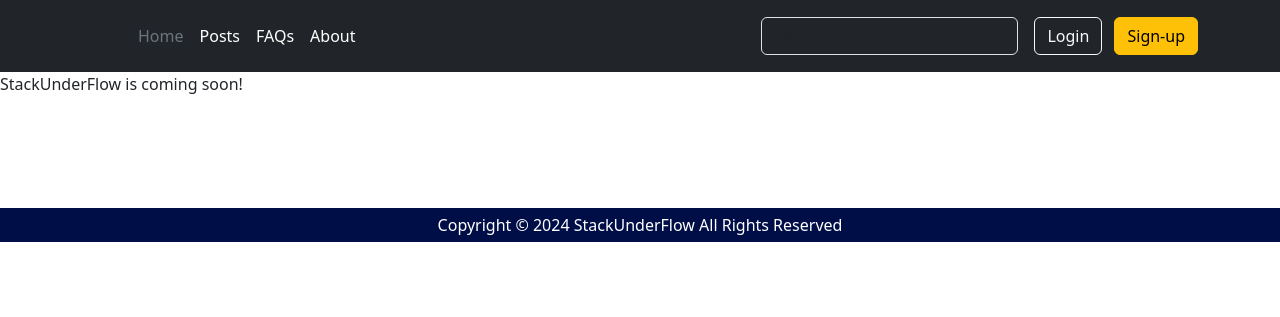
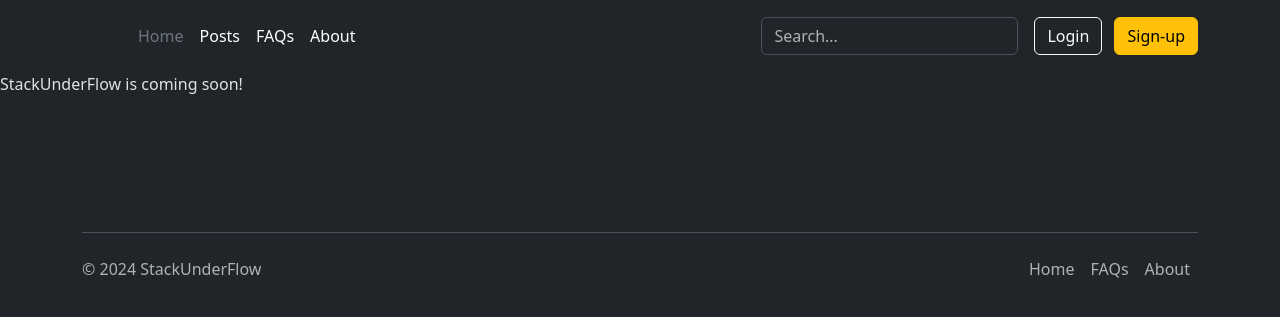
Before and after one commit to Ocean48/stackunderflow, a PHP site: page /faqs.php in a window 1280 px wide. Shown: the top 317 px of the page. Run offline with PHP 8.4, Linux system fonts and the light colour scheme; a stand-in replaces the project's code that opens the database connection; some libraries are stand-ins or nearby versions.

Commit message:
Header and Footer UI update

```diff
--- a/css/style.css
+++ b/css/style.css
@@ -25,12 +25,12 @@
     padding: 10px;
 }
 
-footer {
+/* footer {
     background-color: #000e48;
     color: #ffffff;
     text-align: center;
-}
-
+} */
+/*
 footer #copyright {
     padding: 5px 0px;
-}
+} */
--- a/h_f/footer.php
+++ b/h_f/footer.php
@@ -1,10 +1,26 @@
-<footer>
-    <p id="copyright">Copyright &copy;
-        <script>
-            document.write(new Date().getFullYear())
-        </script> StackUnderFlow All Rights Reserved
-    </p>
-</footer>
+<div class="container">
+    <footer class="d-flex flex-wrap justify-content-between align-items-center py-3 my-4 border-top">
+        <p class="col-md-4 mb-0 text-body-secondary">&copy;
+            <script>
+                document.write(new Date().getFullYear())
+            </script> StackUnderFlow
+        </p>
+
+        <a href="/" class="col-md-4 d-flex align-items-center justify-content-center mb-3 mb-md-0 me-md-auto link-body-emphasis text-decoration-none">
+            <svg class="bi me-2" width="40" height="32">
+                <use xlink:href="#bootstrap"></use>
+            </svg>
+        </a>
+
+        <ul class="nav col-md-4 justify-content-end">
+            <li class="nav-item"><a href="index.php" class="nav-link px-2 text-body-secondary">Home</a></li>
+            <!-- <li class="nav-item"><a href="#" class="nav-link px-2 text-body-secondary">Features</a></li> -->
+            <li class="nav-item"><a href="faqs.php" class="nav-link px-2 text-body-secondary">FAQs</a></li>
+            <li class="nav-item"><a href="about.php" class="nav-link px-2 text-body-secondary">About</a></li>
+        </ul>
+    </footer>
+</div>
+
 
 </body>
 
--- a/h_f/header.php
+++ b/h_f/header.php
@@ -1,5 +1,5 @@
 <!DOCTYPE html>
-<html lang="en">
+<html lang="en" data-bs-theme="dark">
 
 <head>
     <meta charset="UTF-8">
@@ -44,6 +44,7 @@
             </div>
         </div>
     </header>
+
     <!-- <header>
         <a href="index.php" style="float: left;">
             <img id="header_logo" src="t.png" alt="Logo">
```
